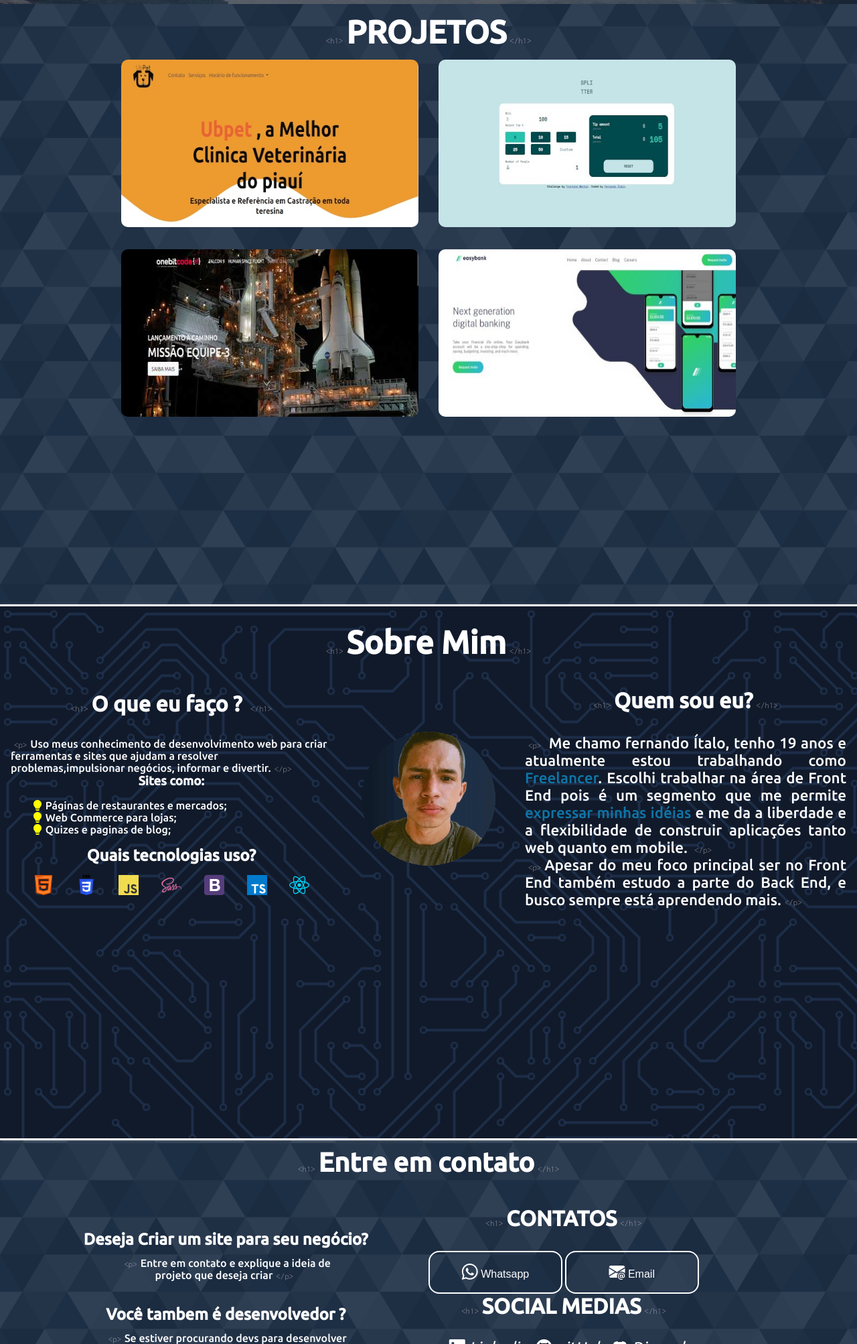
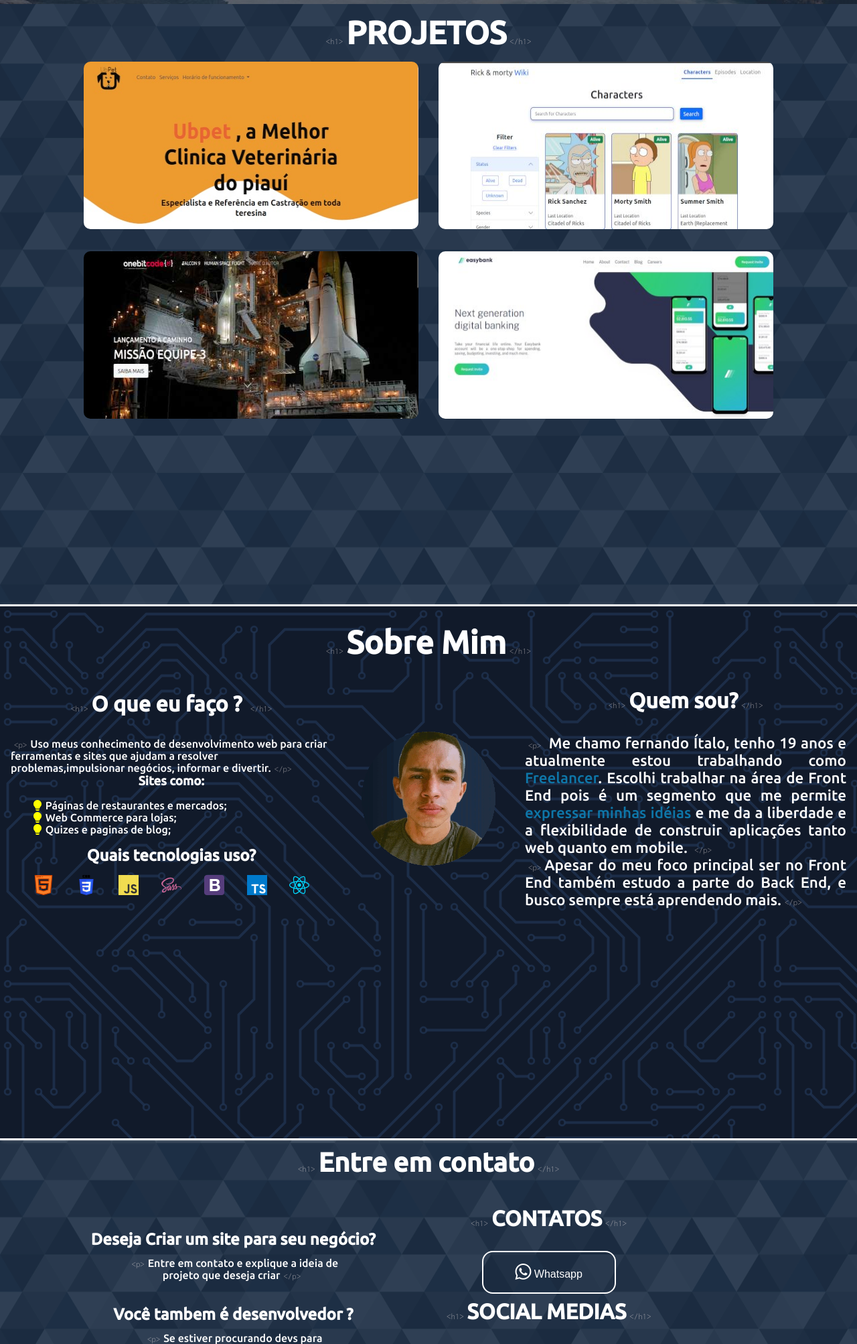
Before and after one commit to fernandoitalodev/personal-portifolio-legado-, a plain HTML site: page index.html in a window 1280 px wide. Shown: the part 794-2800 px from the top of the page at 67% size. Drawn offline with nearby package versions, Linux system fonts and the light colour scheme.

Commit message:
alterações simples de imagens

```diff
--- a/index.html
+++ b/index.html
@@ -68,10 +68,10 @@
             </div>
           </div>
           <div class="project-item">
-            <img src="./images/tip-calculator.png" alt="tip calculator app" class="img-project">
+            <img src="./images/rick-and-morty-site.jpg" alt="tip calculator app" class="img-project">
             <div class="content-hover-item">
-                <h2>TIP CALCULATOR</h2>
-               <a href="https://fernandoitalodev.github.io/tip-calculator/" target="_blank"> <button class="btn">Visite o site</button></a>
+                <h2>Rick & Morty wiky</h2>
+               <a href="https://rick-and-morty-wiki-cyan.vercel.app/" target="_blank"> <button class="btn">Visite o site</button></a>
             </div>
           </div>
 
@@ -79,11 +79,11 @@
             <img src="./images/site-falcon-img.png" alt="space x clone" class="img-project">
             <div class="content-hover-item">
                 <h2>Site SpaceX clone</h2>
-                <button class="btn">Mais detalhes</button>
+               <a target="_blank" href="https://fernandoitalodev.github.io/spacex-clone/"> <button class="btn">Mais detalhes</button></a>
             </div>
           </div>
           <div class="project-item">
-            <img src="./images/bankscreenshot.jpg" alt="tip calculator app" class="img-project">
+            <img src="./images/bankscreenshot.jpg" alt="landing page- eastybank" class="img-project">
             <div class="content-hover-item">
                 <h2>easybank- landingpage</h2>
                 <a target='_blank' href="https://fernandoitalodev.github.io/easebank-landing-page/"><button class="btn">Mais detalhes</button></a>
@@ -179,7 +179,7 @@
 
 
         <div class="about-me-text">
-          <h1>Quem sou eu?</h1>
+          <h1>Quem sou?</h1>
           <p class="p-about-me">
           Me chamo fernando Ítalo, tenho 19 anos e atualmente estou trabalhando como <span class="destacado">Freelancer</span>. Escolhi trabalhar na área de Front End pois é um segmento que me permite <span class="destacado">expressar minhas idéias</span> e me da a liberdade e a flexibilidade de construir aplicações tanto web quanto em mobile.
         </p>
@@ -208,10 +208,10 @@
 
  <div class="social-medias social-medias-footer">
         <h1>CONTATOS</h1>
-        <button class="btn btn-whats"> <a class="link-social whatsapp" href="https:wa.me/86998447237" target='_blank'> <i class="bi bi-whatsapp"></i> Whatsapp</a>   </button>
-        <button class="btn btn-email">
+        <button class="btn btn-whats"> <a class="link-social whatsapp" href="https:wa.me/86998447237" > <i class="bi bi-whatsapp"></i> Whatsapp</a>   </button>
+        <!-- <button class="btn btn-email">
         <a class="link-social" href="#"> <i class="bi bi-envelope-at-fill"></i>  Email</a>
-        </button>
+        </button> -->
         <h1>SOCIAL MEDIAS</h1>
         |<a href="https://www.linkedin.com/in/fernando-italo/" target="_blank" class="link-social linkedin">
           <i class="bi bi-linkedin"> Linkedin</i></a
--- a/sass/style.scss
+++ b/sass/style.scss
@@ -189,8 +189,9 @@ body {
           }
         }
         .img-project {
-          aspect-ratio: 16/9;
+
           height: 250px;
+          width:500px;
           border-radius: 10px;
           transition: 0.2s;
         }
@@ -340,6 +341,7 @@ body {
       }
       .btn {
         padding: 1em 2em;
+        margin-bottom:0.5em;
         font-size: 1em;
         background-color: transparent;
         border: 2px solid white;
@@ -508,7 +510,7 @@ flex-direction: column;
 
       .btn {
 
-        margin:0.5em;
+        margin:1em;
 
       }
 
```
Also changed, not shown: css/style.css, images/rick-and-morty-site.jpg (added), 1 other file.
